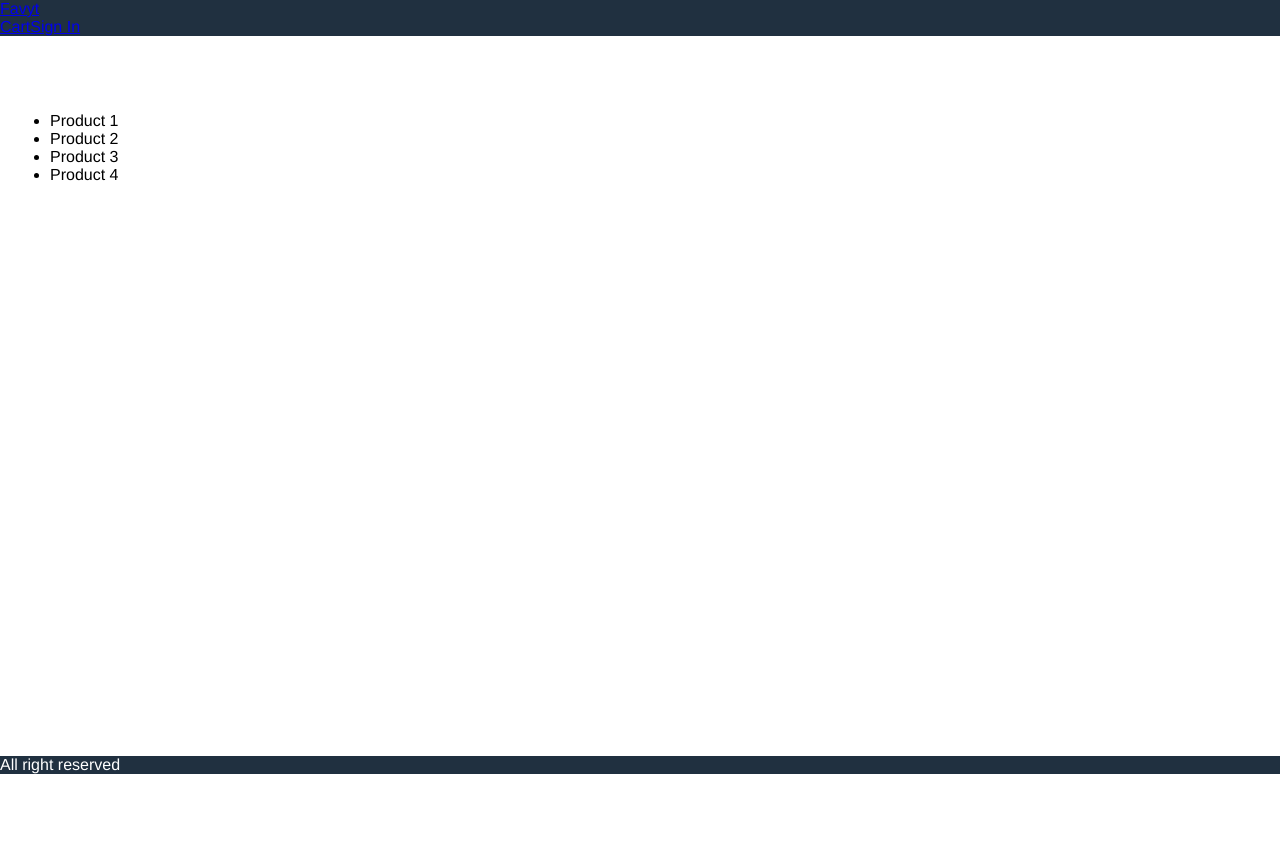
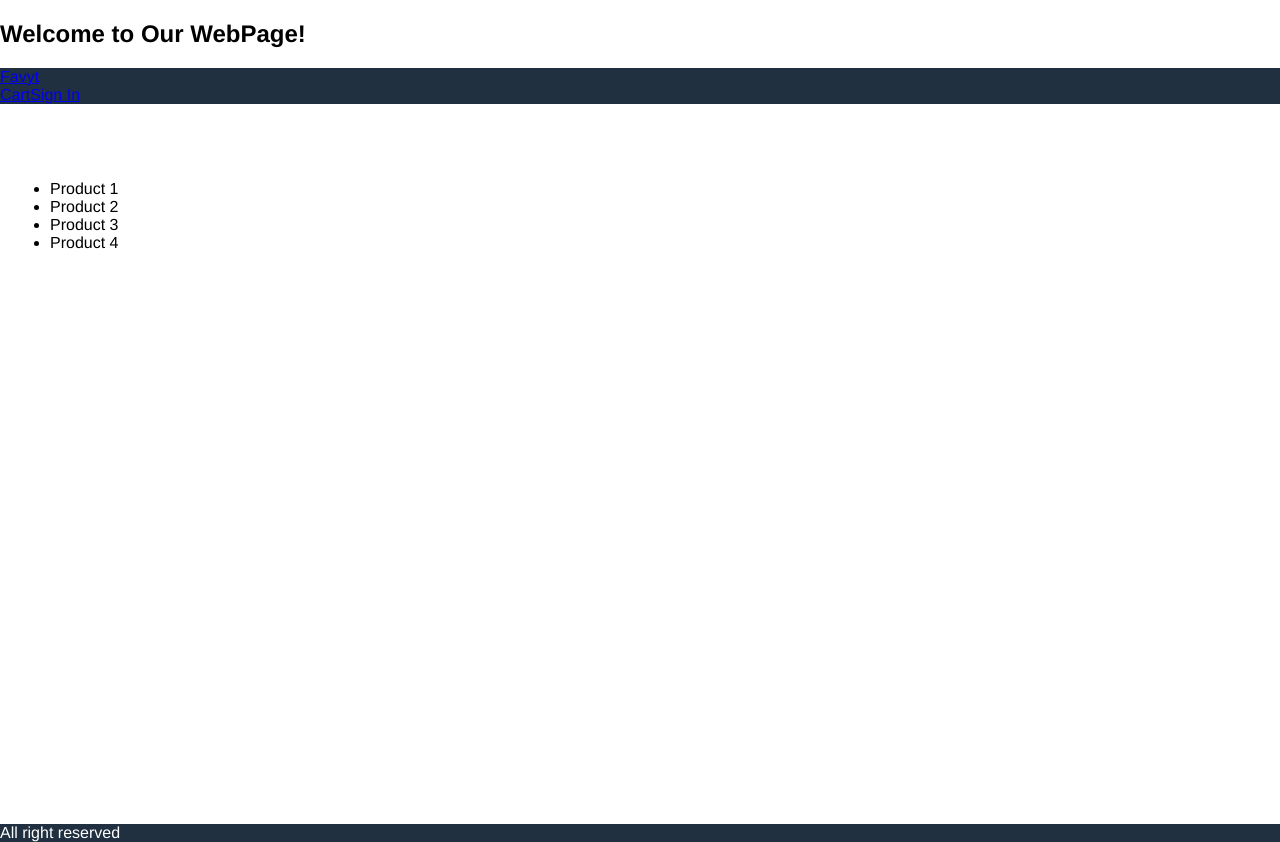
Before and after one commit to amrendrakind/favyt, a React (Create React App) app: page / in a window 1280 px wide. Before the commit the page ends 800 px from the top, so only its background shows below. Built offline with nearby package versions, Linux system fonts and the light colour scheme.

Commit message:
Favyt Update

```diff
--- a/src/App.js
+++ b/src/App.js
@@ -5,7 +5,7 @@ import Footer from './frontend/template/Footer';
 function App() {
   return (
     <div >
-      {/* <h2>Welcome to Our WebPage!!!</h2> */}
+      <h2>Welcome to Our WebPage!</h2>
       <Header />
       <Product />
       <Footer />
```
